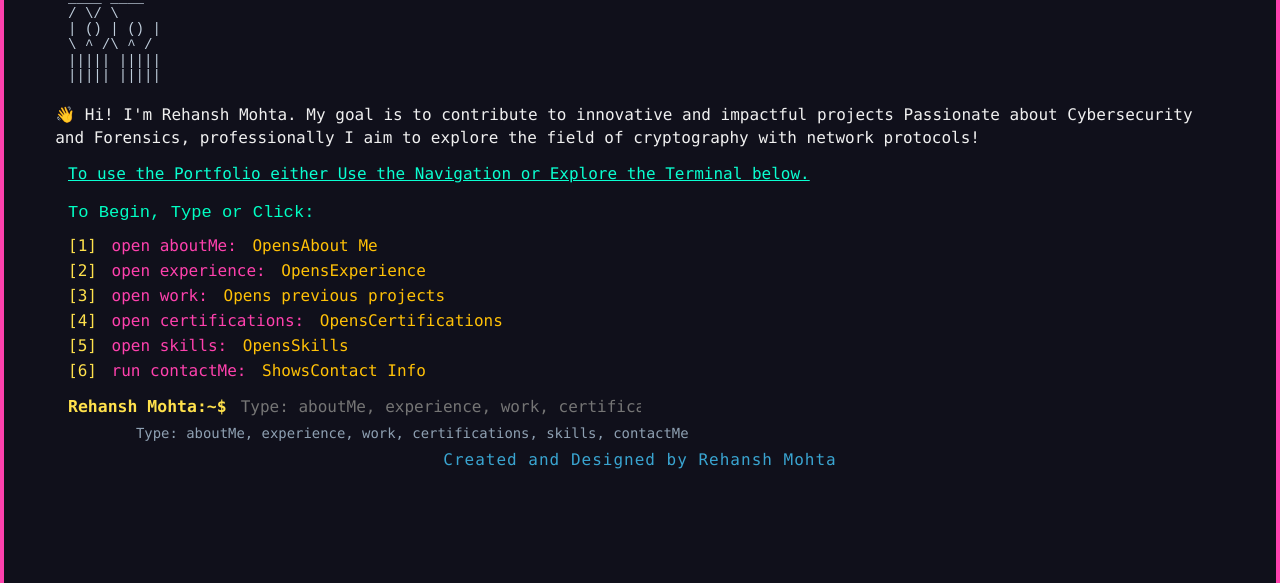
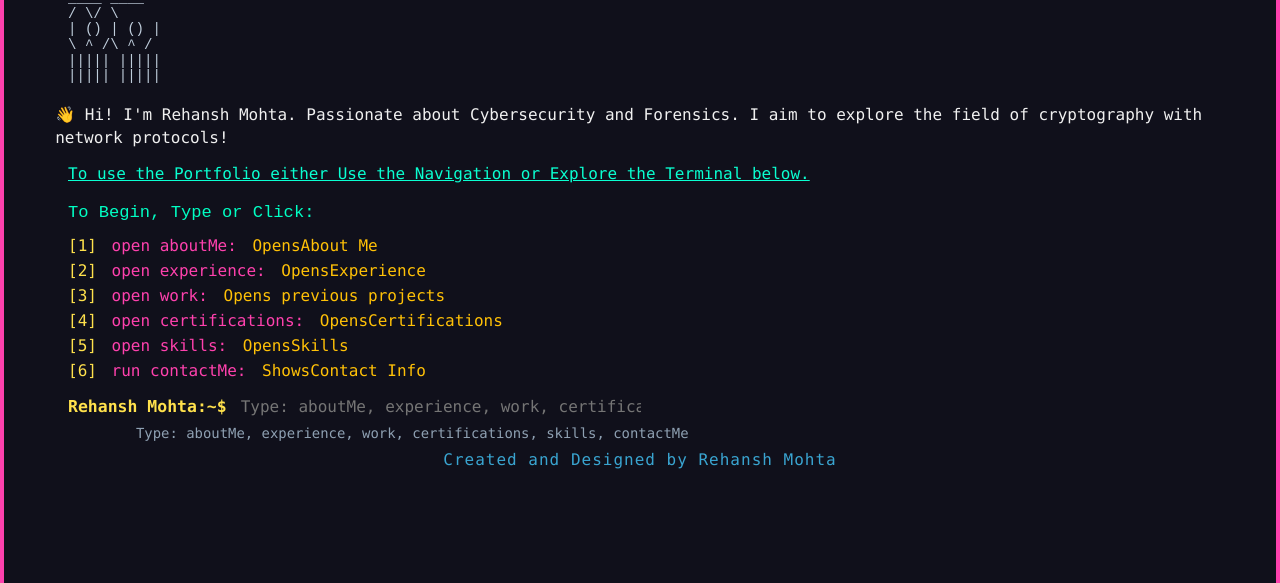
Before and after one commit to Rehansh-DIGIRCRYPT/Portfolio, a plain HTML site: page index.html in a window 1280 px wide. Shown: the part 148-731 px from the top of the page. Drawn offline with Linux system fonts and the light colour scheme.

Commit message:
Update index.html

```diff
--- a/index.html
+++ b/index.html
@@ -34,10 +34,9 @@
 
    <div class="about-output">
   👋 Hi! I'm Rehansh Mohta.
-
-   My goal is to contribute to innovative and impactful projects
-   Passionate about Cybersecurity and Forensics, professionally
-   I aim to explore the field of cryptography with network protocols!
+   Passionate about Cybersecurity and Forensics.
+   I aim to explore the field of cryptography
+   with network protocols!
 
 </div>
 
```
